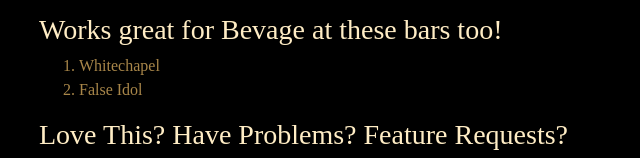
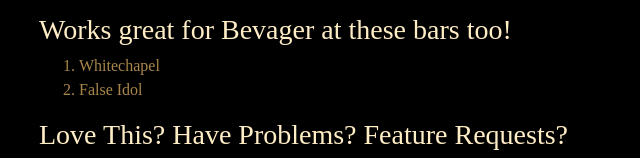
Before and after one commit to robotpistol/rummager, a website: page index.html in a window 1280 px wide. Shown: the part 1108-1266 px from the top of the page, 31-671 px from the left. Drawn offline with nearby package versions, Linux system fonts and the light colour scheme; some packages are replaced by stand-ins of ours; a script that the page names is missing.

Commit message:
add missing r

```diff
--- a/index.html
+++ b/index.html
@@ -108,7 +108,7 @@
         </ol>
       </div>
       <div class="row">
-        <h3>Works great for Bevage at these bars too!</h3>
+        <h3>Works great for Bevager at these bars too!</h3>
       </div>
       <div class="row">
         <ol>
```
